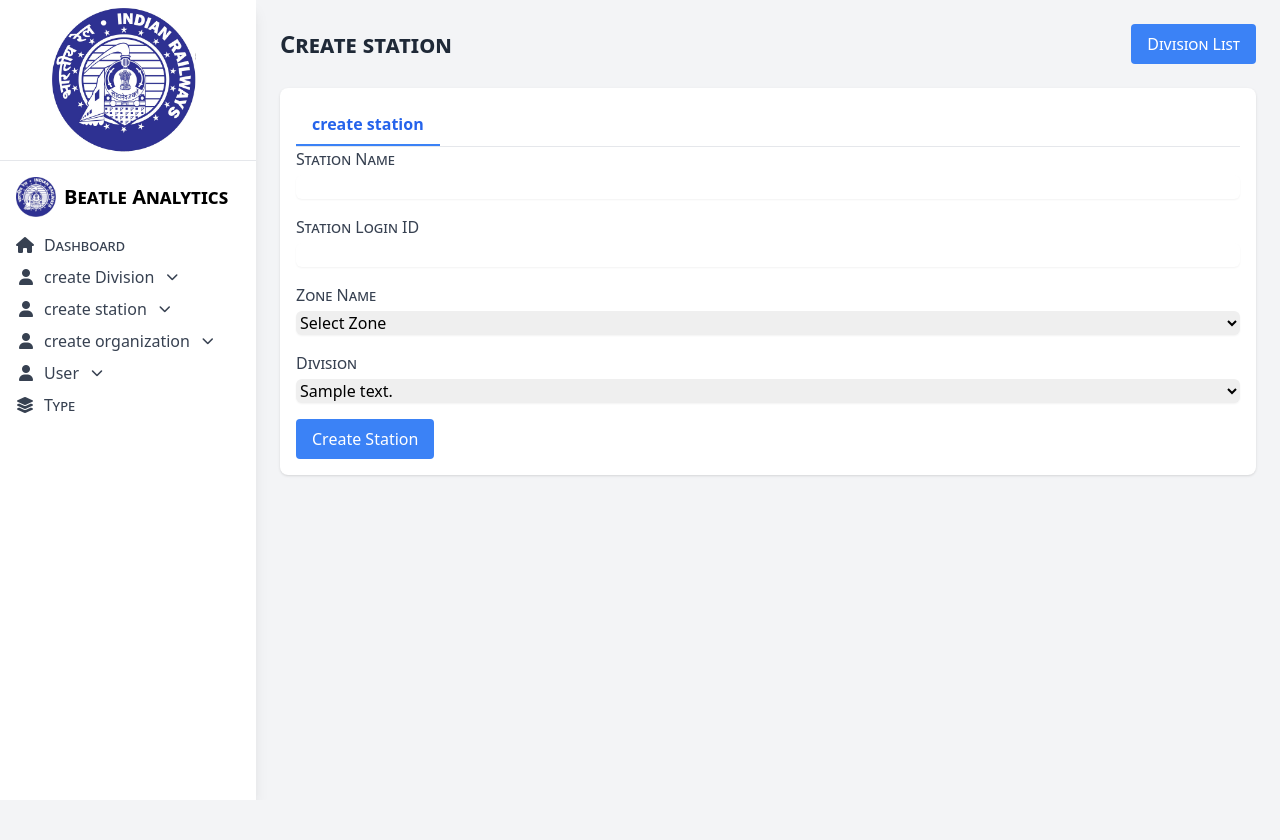
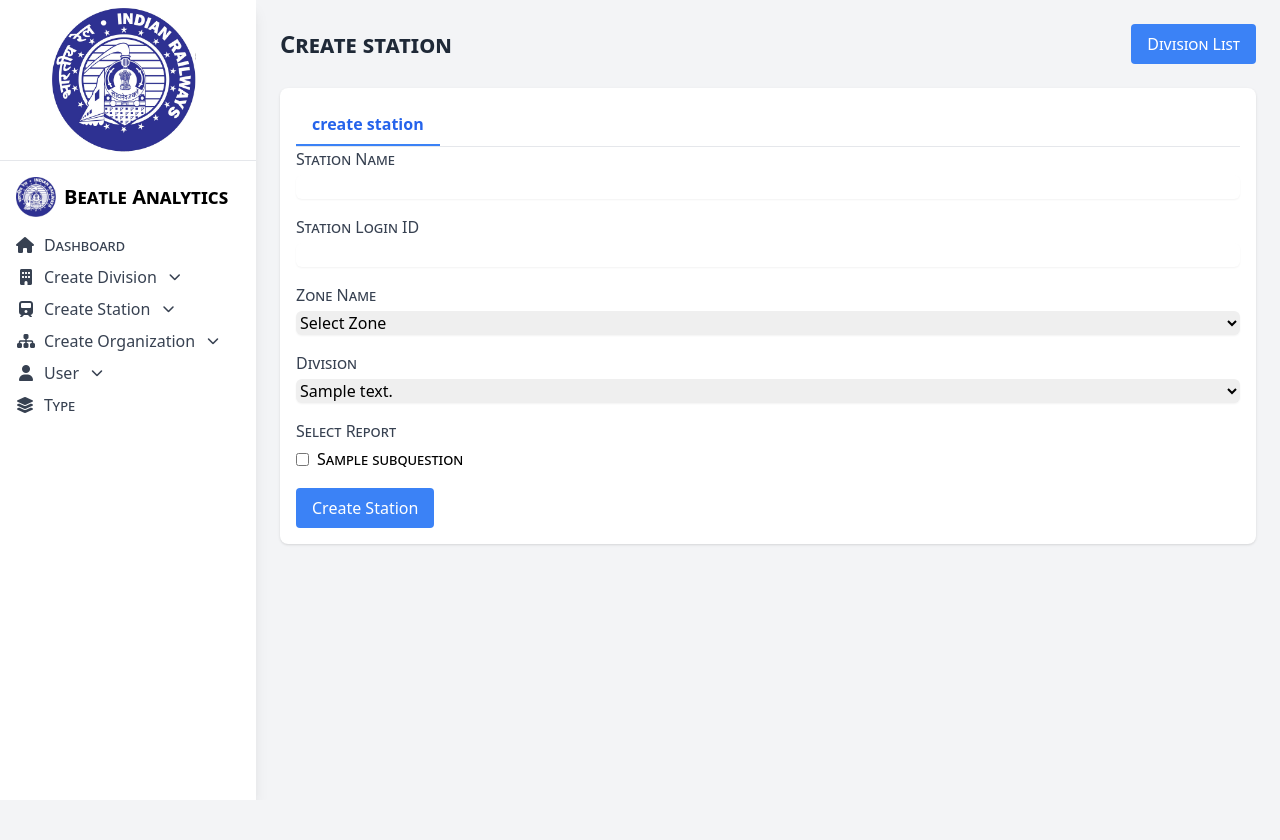
Before and after one commit to gusainakhil/all_in_one_pmc, a PHP site: page /dashboard/admin/create-station.php in a window 1280 px wide. Shown: the top 840 px of the page. Run offline with PHP 8.4, Linux system fonts and the light colour scheme; tables that the repository leaves empty or names only in its code hold one stand-in row (values such as "Sample post"); some libraries are stand-ins or nearby versions.

Commit message:
first comt

```diff
--- a/dashboard/admin/create-station.php
+++ b/dashboard/admin/create-station.php
@@ -13,13 +13,35 @@ if ($_SERVER['REQUEST_METHOD'] == 'POST') {
     $station_login_id = $_POST['db_stLoginId'];
     $zoneName = $_POST['zoneName'];
     $divisionId = $_POST['DivisionId'];
+    $reportType = isset($_POST['reportType']) ? $_POST['reportType'] : [];
+
+    // Insert into baris_question for each selected reportType
+    // Prepare a comma-separated list of selected subqueIds for subqueId column
+    $subqueIdsCsv = implode(',', array_map('intval', $reportType));
+
+    $questionIds = [];
+    if (!empty($subqueIdsCsv)) {
+        $stmtQ = $conn->prepare("INSERT INTO baris_question (queName, subqueId) VALUES (?, ?)");
+        if ($stmtQ) {
+            $queName = "PMC";
+            $stmtQ->bind_param("ss", $queName, $subqueIdsCsv);
+            if ($stmtQ->execute()) {
+                $questionIds[] = $conn->insert_id;
+            }
+            $stmtQ->close();
+        }
+    }
+    // If at least one question inserted, use the first queId for db_questionsId
+    $db_questionsId = !empty($questionIds) ? $questionIds[0] : null;
+
+
     try {
-        $stmt = $conn->prepare("INSERT INTO baris_station (stationName, db_stLoginId, zoneName, divisionId) VALUES (?, ?, ?, ?)");
+        $stmt = $conn->prepare("INSERT INTO baris_station (stationName, db_stLoginId, zoneName, divisionId , db_questionsId) VALUES (?, ?, ?, ?, ?)");
         if (!$stmt) {
             throw new Exception("Prepare failed: " . $conn->error);
         }
 
-        if (!$stmt->bind_param("sssi", $stationName, $station_login_id, $zoneName, $divisionId)) {
+        if (!$stmt->bind_param("ssssi", $stationName, $station_login_id, $zoneName, $divisionId, $db_questionsId)) {
             throw new Exception("Bind param failed: " . $stmt->error);
         }
 
@@ -105,6 +127,26 @@ if ($_SERVER['REQUEST_METHOD'] == 'POST') {
                     ?>
                 </select>
             </div>
+
+            <!-- generate check box for station type -->
+            <div>
+                <label class="block text-gray-700">Select Report</label>
+                <div class="mt-1">
+                    <?php
+                    //fetch station types from database
+                    $reportType = $conn->query("SELECT subqueName, MIN(subqueId) AS subqueId FROM baris_subquestion GROUP BY subqueName;");
+                    if ($reportType && $reportType->num_rows > 0) {
+                        while ($type = $reportType->fetch_assoc()) {
+                            echo '<label class="inline-flex items-center">
+                                    <input type="checkbox" name="reportType[]" value="' . htmlspecialchars($type['subqueId']) . '" class="form-checkbox" />
+                                   <span class="ml-2">' . htmlspecialchars($type['subqueName']) . '</span>
+                                  </label>&nbsp;&nbsp;&nbsp;&nbsp;';
+                        }
+                    }
+                    ?>
+                </div>
+            </div>
+
             <!-- print success message -->
             <?php if (isset($successMsg)): ?>
                 <div class="mt-4 text-green-500"><?php echo $successMsg; ?></div>
--- a/dashboard/admin/sidebar.php
+++ b/dashboard/admin/sidebar.php
@@ -19,39 +19,36 @@
         </div>
         <a href="dashboard.php" class="flex items-center gap-2 text-gray-700 hover:text-blue-600"><i class="fas fa-home w-5"></i> Dashboard</a>
         <!-- User Dropdown (Desktop) -->
-           <div class="relative group">
+        <div class="relative group">
             <button type="button" class="flex items-center gap-2 text-gray-700 hover:text-blue-600 focus:outline-none">
-                <i class="fas fa-user w-5"></i> create Division
+                <i class="fas fa-building w-5"></i> Create Division
                 <i class="fas fa-chevron-down ml-1 text-xs"></i>
             </button>
             <div class="absolute left-0 mt-1 w-40 bg-white border rounded shadow-lg hidden group-hover:block group-focus-within:block z-10">
-                <a href="create-division.php" class="block px-4 py-2 text-gray-700 hover:bg-gray-100">Create Division </a>
+                <a href="create-division.php" class="block px-4 py-2 text-gray-700 hover:bg-gray-100">Create Division</a>
                 <a href="list-division.php" class="block px-4 py-2 text-gray-700 hover:bg-gray-100">List</a>
             </div>
         </div>
-             <div class="relative group">
+        <div class="relative group">
             <button type="button" class="flex items-center gap-2 text-gray-700 hover:text-blue-600 focus:outline-none">
-                <i class="fas fa-user w-5"></i> create station
+                <i class="fas fa-train w-5"></i> Create Station
                 <i class="fas fa-chevron-down ml-1 text-xs"></i>
             </button>
             <div class="absolute left-0 mt-1 w-40 bg-white border rounded shadow-lg hidden group-hover:block group-focus-within:block z-10">
-                <a href="create-station.php" class="block px-4 py-2 text-gray-700 hover:bg-gray-100">Create station</a>
+                <a href="create-station.php" class="block px-4 py-2 text-gray-700 hover:bg-gray-100">Create Station</a>
                 <a href="list-station.php" class="block px-4 py-2 text-gray-700 hover:bg-gray-100">List</a>
             </div>
         </div>
-
-         <div class="relative group">
+        <div class="relative group">
             <button type="button" class="flex items-center gap-2 text-gray-700 hover:text-blue-600 focus:outline-none">
-                <i class="fas fa-user w-5"></i> create organization
+                <i class="fas fa-sitemap w-5"></i> Create Organization
                 <i class="fas fa-chevron-down ml-1 text-xs"></i>
             </button>
             <div class="absolute left-0 mt-1 w-40 bg-white border rounded shadow-lg hidden group-hover:block group-focus-within:block z-10">
-                <a href="create-organization.php" class="block px-4 py-2 text-gray-700 hover:bg-gray-100">Create organization</a>
+                <a href="create-organization.php" class="block px-4 py-2 text-gray-700 hover:bg-gray-100">Create Organization</a>
                 <a href="list-organisation.php" class="block px-4 py-2 text-gray-700 hover:bg-gray-100">List</a>
             </div>
         </div>
-
-
         <div class="relative group">
             <button type="button" class="flex items-center gap-2 text-gray-700 hover:text-blue-600 focus:outline-none">
                 <i class="fas fa-user w-5"></i> User
```
